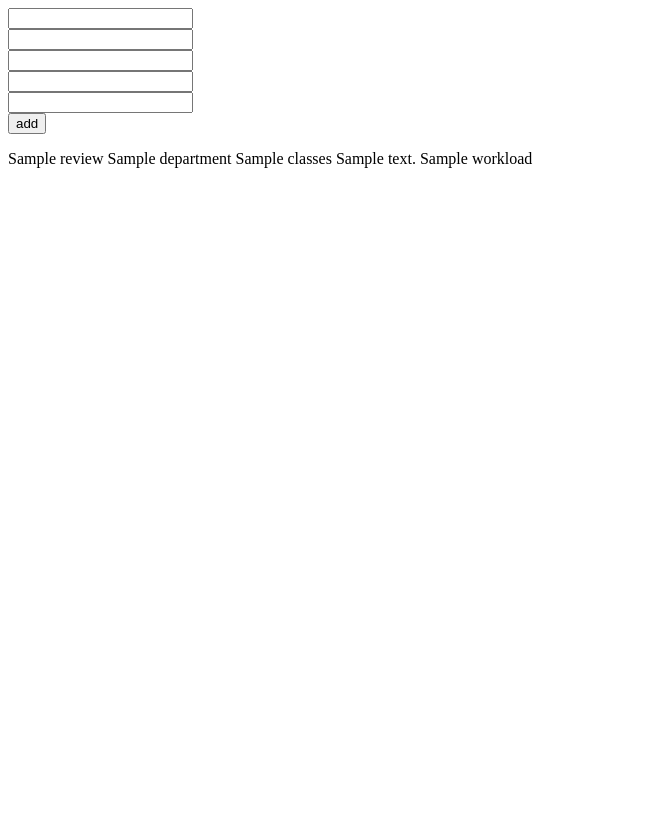
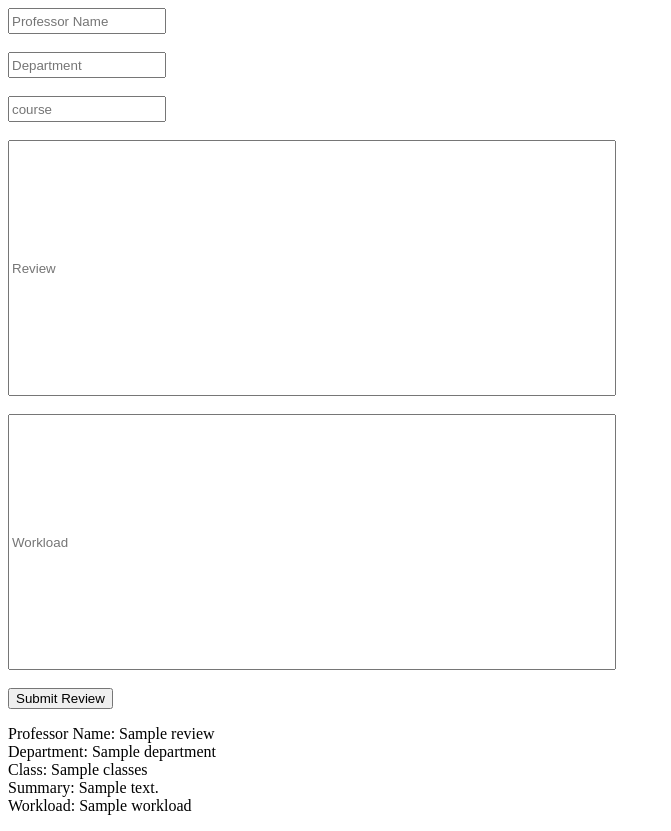
Before and after one commit to bradenkatzman/lculpa, a Flask app: template templates/home.html in a window 1280 px wide. Shown: the whole page, without its empty margins (0-671 px from the left). Before the commit the page ends 168 px from the top, so only its background shows below. Run offline with Flask 2, Linux system fonts and the light colour scheme; the template is opened without the code that fills it: most values are stand-ins (such as "Sample title", 1, 10 or a date in 2020).

Commit message:
Updated form

```diff
--- a/templates/home.html
+++ b/templates/home.html
@@ -5,18 +5,24 @@
   <div class="container-fluid">
 
      <form action="/" method="post" enctype="multipart/form-data">
-      <input type="text" name="name"><br>
-      <input type="text" name="department"><br>
-      <input type="text" name="classes"><br>
-      <input type="text" name="summary"><br>
-      <input type="text" name="workload"><br>
-      <input type="submit" value="add">
+      <input type="text" name="name" placeholder="Professor Name" style="width: 150px; height: 20px"><br><br>
+      <input type="text" name="department" placeholder="Department" style="width: 150px; height: 20px"><br><br>
+      <input type="text" name="classes" placeholder="course" style="width: 150px; height: 20px"><br><br>
+      <input type="text" name="summary" placeholder="Review" style="width: 600px; height: 250px"><br><br>
+      <input type="text" name="workload" placeholder="Workload" style="width: 600px; height: 250px"><br><br>
+      <input type="submit" value="Submit Review">
      </form>
 
     <!-- loops through review objects -- enhanced for loop -->
     {% for review in reviews %}
 
-    <p> {{review.name}} {{review.department}} {{review.classes}} {{review.summary}} {{review.workload}} </p>
+    <p>
+        Professor Name: {{review.name}}<br>
+        Department: {{review.department}}<br>
+        Class: {{review.classes}}<br>
+        Summary: {{review.summary}}<br>
+        Workload: {{review.workload}}<br>
+    </p>
 
     {% endfor %}
   </div>
```
Also changed, not shown: README.txt.
